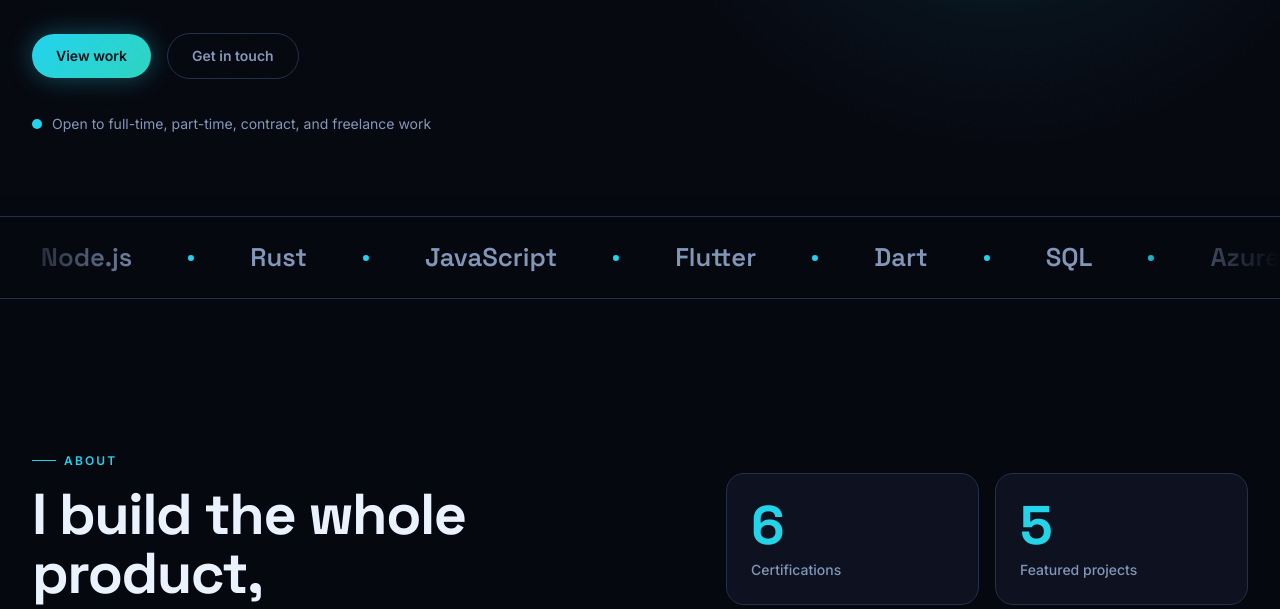
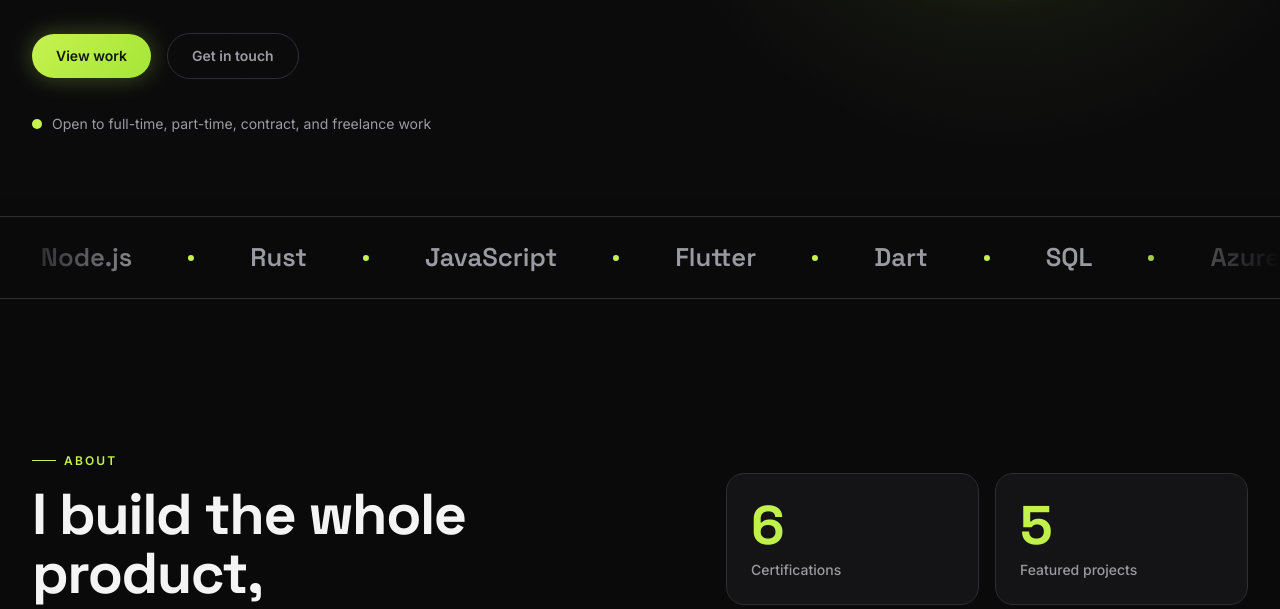
Before and after one commit to Ronan-R-R/Ronan-R-R.github.io, an Astro site: page / in a window 1280 px wide. Shown: the part 605-1214 px from the top of the page. Built offline with nearby package versions, Linux system fonts and the light colour scheme; Astro itself is replaced by a stand-in of ours.

Commit message:
Scheme: Mono + lime (grayscale + one bold accent)

```diff
--- a/src/styles/global.css
+++ b/src/styles/global.css
@@ -10,30 +10,30 @@
   the scheme branches. Every colour below flows from these tokens, so the
   design themes as a whole (dark or light) by editing this block alone.
 
-  Scheme: Cyan on ink
+  Scheme: Mono + lime (grayscale + one bold accent)
 */
 @layer base {
   :root {
-    --bg: #060810;
-    --bg-2: #0a0e1a;
-    --surface: #0e1220;
-    --surface-2: #161c2e;
-    --border: #24304a;
-    --text: #eaf2ff;
-    --muted: #8296b8;
-    --accent: #22d3ee;
-    --accent-2: #2dd4bf;
-    --on-accent: #04121a;
+    --bg: #0a0a0b;
+    --bg-2: #0f0f11;
+    --surface: #141416;
+    --surface-2: #1e1e21;
+    --border: #2e2e33;
+    --text: #f4f4f5;
+    --muted: #9a9aa2;
+    --accent: #c6f24e;
+    --accent-2: #a3e635;
+    --on-accent: #12160a;
 
-    --bg-rgb: 6, 8, 16;
-    --accent-rgb: 34, 211, 238;
-    --accent-2-rgb: 45, 212, 191;
-    --text-rgb: 234, 242, 255;
+    --bg-rgb: 10, 10, 11;
+    --accent-rgb: 198, 242, 78;
+    --accent-2-rgb: 163, 230, 53;
+    --text-rgb: 244, 244, 245;
 
     --hairline: rgba(255, 255, 255, 0.025);
     --hairline-strong: rgba(255, 255, 255, 0.06);
-    --glow: rgba(34, 211, 238, 0.35);
-    --grain-opacity: 0.04;
+    --glow: rgba(198, 242, 78, 0.3);
+    --grain-opacity: 0.045;
   }
 
   *, *::before, *::after {
```
